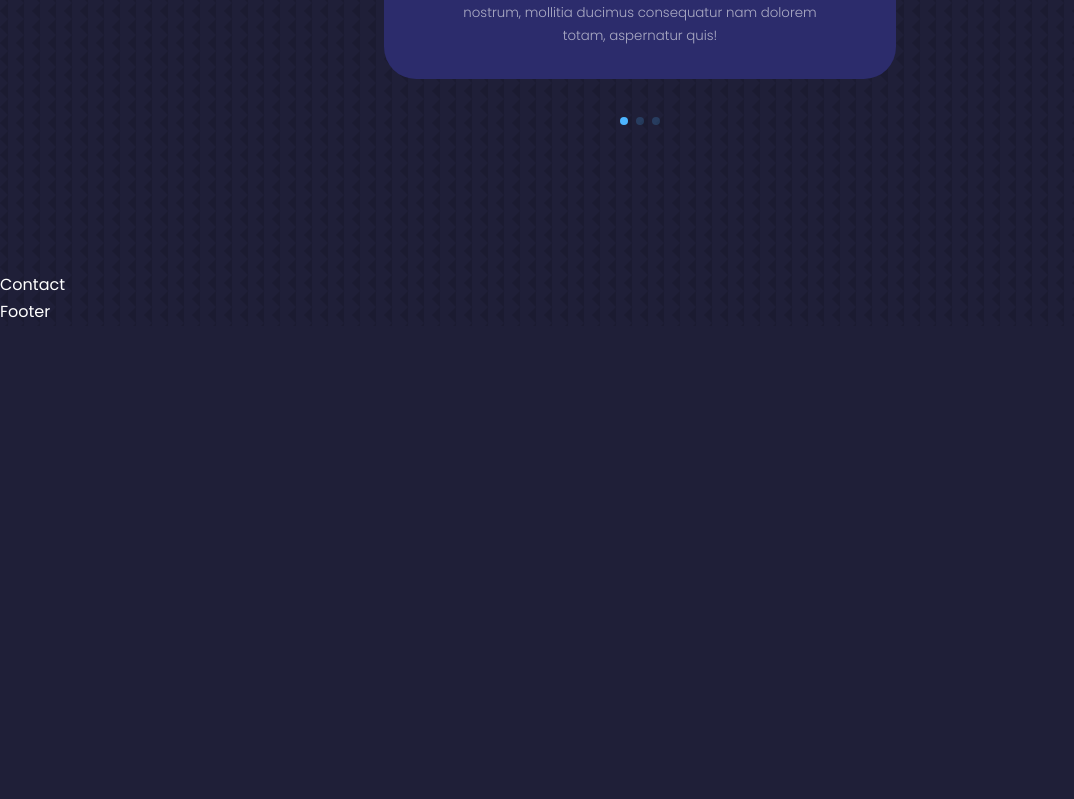
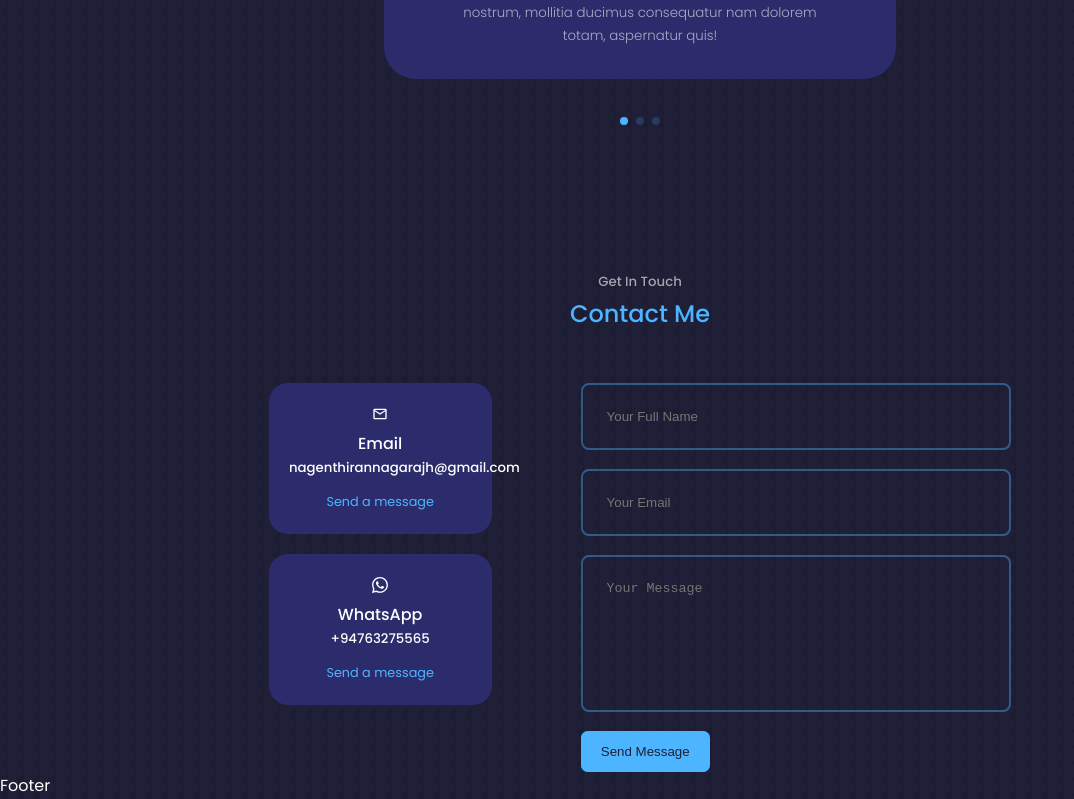
Before and after one commit to IT18039078/Nagarajh-Nagenthiran-portfolio-01, a React (Create React App) app: page / in a window 1280 px wide. Shown: the part 4285-5084 px from the top of the page, without its empty margins (0-1074 px from the left). Before the commit the page ends 4611 px from the top, so only its background shows below. Built offline with nearby package versions, Linux system fonts and the light colour scheme.

Commit message:
The contact page was done, all working successfully

```diff
--- a/package.json
+++ b/package.json
@@ -6,6 +6,7 @@
     "@testing-library/jest-dom": "^5.16.4",
     "@testing-library/react": "^13.3.0",
     "@testing-library/user-event": "^13.5.0",
+    "emailjs-com": "^3.2.0",
     "react": "^18.2.0",
     "react-dom": "^18.2.0",
     "react-icons": "^4.4.0",
--- a/src/components/contact/Contact.jsx
+++ b/src/components/contact/Contact.jsx
@@ -1,9 +1,57 @@
 import React from 'react'
 import './contact.css'
+import {MdOutlineEmail} from 'react-icons/md'
+import {BsWhatsapp} from 'react-icons/bs'
+import { useRef } from 'react';
+import emailjs from 'emailjs-com'
 
 const Contact = () => {
+
+  const form = useRef();
+
+  const sendEmail = (e) => {
+    e.preventDefault();
+
+    emailjs.sendForm('service_leefg3f', 'template_a9ifp76', form.current, 'aV_rsonYulbSpZg8T')
+      .then((result) => {
+          console.log(result.text);
+      }, (error) => {
+          console.log(error.text);
+      });
+
+      e.target.reset()
+  };
+
   return (
-    <section id='contact'>Contact</section >
+    <section id='contact'>
+      <h5>Get In Touch</h5>
+      <h2>Contact Me</h2>
+
+      <div className="container contact__container">
+        <div className="contact__options">
+          <article className="contact__option">
+                <MdOutlineEmail className='.contact__option-icon'/>
+                <h4>Email</h4>
+                <h5>nagenthirannagarajh@gmail.com</h5>
+                <a href='mailto:nagenthirannagarajh@gmail.com' target='_blank'>Send a message</a>
+          </article>
+
+          <article className="contact__option">
+                <BsWhatsapp className='.contact__option-icon'/>
+                <h4>WhatsApp</h4>
+                <h5>+94763275565</h5>
+                <a href='https://api.whatsapp.com/send?phone=+94763275565' target='_blank'>Send a message</a>
+          </article>
+        </div>
+        {/* END OF THE CONTACT OPTION */}
+        <form ref={form} onSubmit={sendEmail}>
+            <input type="text" name="name" placeholder='Your Full Name' required/>
+            <input type="email"name="email" placeholder='Your Email'  required/>
+            <textarea name="message"  rows="7" placeholder='Your Message' required></textarea>
+            <button type='submit' className='btn btn-primary'>Send Message</button>
+        </form>
+      </div>
+    </section >
   )
 }
 
--- a/src/components/contact/contact.css
+++ b/src/components/contact/contact.css
@@ -0,0 +1,75 @@
+.container.contact__container{
+    width: 58%;
+    display: grid;
+    grid-template-columns: 30% 58%;
+    gap: 12%;
+}
+
+.contact__options{
+    display: flex;
+    flex-direction: column;
+    gap: 1.2rem;
+}
+
+.contact__option{
+    background: var(--color-bg-variant);
+    padding: 1.2rem;
+    border-radius: 1.2rem;
+    text-align: center;
+    border: 1px solid transparent;
+/* we are giving this prior to the hover effect */
+    transition: var(--transition);
+}
+
+.contact__option:hover{
+    background: transparent;
+    border-color: var(--color-primary-variant);
+}
+
+.contact__option-icon{
+    font-size: 1.5rem;
+    margin-bottom: 0.5rem;
+}
+
+.contact__option a{
+    margin-top: 0.7rem;
+    display: inline-block;
+    font-size: 0.8rem;
+}
+
+
+/* ==================  FORM   ====================== */
+
+form{
+    display: flex;
+    flex-direction: column;
+    gap: 1.2rem;
+}
+
+input, textarea{
+    width: 100%;
+    padding: 1.5rem;
+    border-radius: 0.5rem;
+    background: transparent;
+    border: 2px solid var(--color-primary-variant);
+    resize: none;
+    color: var(--color-white);
+}
+
+/* ======================MEDIA QUERIES FOR (MEDIUM DEVICES LIKE TABLETS)=========================== */
+@media screen and (max-width: 1024px){
+        .container.contact__container{
+            grid-template-columns: 1fr;
+            gap: 2rem;
+        }
+}
+/* ======================MEDIA QUERIES (SMALL DEVICE LIKE PHONES)=========================== */
+@media screen and (max-width: 600px){
+        /* if we code for tablet that will continue the design
+        we put their unles we change it - example the 1 frame will
+        continue */
+        /* we can put anything particularly need for mobile */
+        .container.contact__container{
+            width: var(--container-width-sm);
+        }
+}
```
Also changed, not shown: 1 other file (tests, documents, lock files or other folders).
